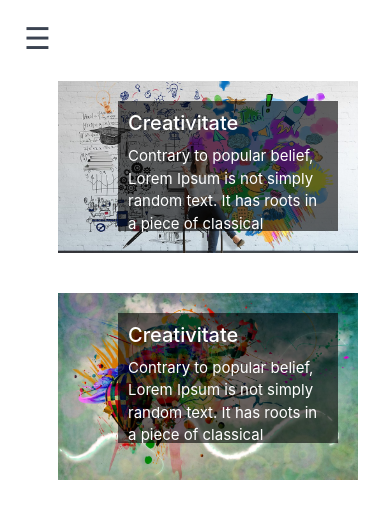
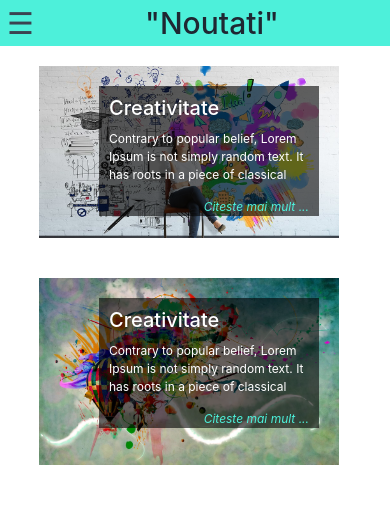
Before and after one commit to creatina98/blog, a PHP site: page / in a window 390 px wide. Shown: the top 519 px of the page. Run offline with PHP 8.4, Linux system fonts and the light colour scheme.

Commit message:
Some good changes .. finalyyy XDDD(by me)((mihaita))

```diff
--- a/css/style.css
+++ b/css/style.css
@@ -69,7 +69,8 @@ body {
 }
 @media screen and (max-width: 961px) {
   #main{
-    padding: 16px;
+    left: 0;
+    margin-left: 0px;
   }
 }
 
@@ -113,19 +114,28 @@ padding: 15px;
   margin-left: 250px;
   padding: 15px;
 }
+
 .articolContinut h1{
   color: white;
 }
 .articolContinut p{
   color: white;
   font-size: 20px;
+  margin-bottom: 40px;
+
 }
-
+.articolContinut .more{
+  color :#4DF0DA;
+  font-style: italic;
+  float: right;
+}
 @media only screen and (min-width: 960px) {
     .sidenavbar{
         display: none;
     }
-
+    #breton{
+      display: none;
+    }
 }
 @media only screen and (max-width: 1300px) {
   .contentLogo{
@@ -140,6 +150,27 @@ padding: 15px;
   width: 200px;
   height: 200px;
   border-radius: 50%;
+}
+@media only screen and (min-width: 1650px) {
+
+  .col-3 ul{
+    font-size: 35px;
+  }
+  .articolContinut{
+    margin-left: 330px;
+  }
+  .contentLogo img{
+      width: 150px;
+      height: 150px;
+  }
+
+  .col-3 h1{
+    font-size: 70px;
+  }
+
+  .img{
+    width: 800px;
+  }
 }
 @media screen and (min-width: 1200px) and (max-width: 1400px) {
 .img {
@@ -168,6 +199,8 @@ font-size: 45px;
 .col-3 ul{
   font-size: 25px;
   }
+
+
 }
 
 @media only screen and (max-width: 1200px) {
@@ -177,6 +210,8 @@ font-size: 45px;
 
 }
 @media only screen and (max-width: 900px) {
+
+
   .img{
 
     width: 500px;
@@ -191,7 +226,9 @@ font-size: 45px;
     font-size: 25px;
   }
   .articolContinut p{
-    font-size: 18px;
+    font-size: 17px;
+    margin-bottom: 9px;
+
   }
 
 }
@@ -220,10 +257,12 @@ font-size: 45px;
     font-size: 20px;
   }
   .articolContinut p{
-    font-size: 15px;
+    font-size: 14px;
+    margin-bottom: 14px;
+
   }
   .col-8{
-    padding: 20px 50px;
+    padding: 20px 70px;
   }
 
 }
@@ -236,6 +275,9 @@ font-size: 45px;
    .articolContinut{
     width: 220px; height: 150px;
     margin-left: 100px;
+  }
+  .articolContinut p{
+    font-size: 12px;
   }
 }
 @media only screen and (max-width: 450px) {
@@ -250,28 +292,27 @@ font-size: 45px;
     padding: 10px;
   }
   .articolContinut p{
-    font-size: 15px;
+    font-size: 12px;
   }
 
 }
-@media only screen and (min-width: 1650px) {
+.breton{
+  padding-left: 7px;
+  display: flex;
+  width: 100%;
+  background-color:#4DF0DA;
+}
 
-  .col-3 ul{
-    font-size: 35px;
-  }
-  .articolContinut{
-    margin-left: 330px;
-  }
-  .contentLogo img{
-      width: 150px;
-      height: 150px;
+
+.breton h1 {
+  font-size: 30px;
+  margin: auto;
+  color:#1F2732 ;
+  margin-top: 5px;
+}
+@media only screen and (max-width: 400px) {
+  .col-8{
+    padding: 20px 55px;
   }
 
-  .col-3 h1{
-    font-size: 70px;
-  }
-
-  .img{
-    width: 800px;
-  }
 }
--- a/dist/spectre.css
+++ b/dist/spectre.css
@@ -295,7 +295,7 @@ body {
 }
 
 a {
-  color: #5755d9;
+  color: #4DF0DA;
   outline: none;
   text-decoration: none;
 }
@@ -308,7 +308,7 @@ a:focus,
 a:hover,
 a:active,
 a.active {
-  color: #302ecd;
+  color: #4DF0DA;
   text-decoration: underline;
 }
 
--- a/index.html
+++ b/index.html
@@ -31,13 +31,17 @@
             </ul>
         </div>
         <div class="columns col-9 col-lg-12" id="main">
-            <span id="iconita" style="font-size:30px; cursor:pointer" onclick="openNav()">&#9776;</span>
+                <div class="breton"  id="breton">
+                    <span id="iconita" style="font-size:30px; cursor:pointer; margin-top: 1px;" onclick="openNav()">&#9776;</span>
+                    <h1>"Noutati"</h1>
+                </div>
             <div class="columns col-12">
                 <div class="columns col-8 col-lg-12">
                     <img class="img" src="./img/creativity.jpg">
                     <div class="articolContinut p-absolute">
                         <h1>Creativitate</h1>
                         <p>Contrary to popular belief, Lorem Ipsum is not simply random text. It has roots in a piece of classical</p>
+                        <p class="more"><a href="#">Citeste mai mult ...</a></p>
                     </div>
                 </div>
                 <div id="cercAutor" class="columns col-4" style="padding: 50px;">
@@ -50,6 +54,7 @@
                     <div class="articolContinut p-absolute">
                         <h1>Creativitate</h1>
                         <p>Contrary to popular belief, Lorem Ipsum is not simply random text. It has roots in a piece of classical</p>
+                        <p class="more"><a href="#">Citeste mai mult ...</a></p>
                     </div>
                 </div>
                 <div id="cercAutor"  class="columns col-4" style="padding: 50px;">
@@ -61,19 +66,6 @@
 
     </div>
 
-    <script>
-    function openNav() {
-    document.getElementById("mySidenav").style.width = "250px";
-    document.getElementById("main").style.marginLeft = "250px";
-    document.body.style.backgroundColor = "rgba(0,0,0,0.4)";
-    }
-
-    function closeNav() {
-    document.getElementById("mySidenav").style.width = "0";
-    document.getElementById("main").style.marginLeft= "0";
-    document.body.style.backgroundColor = "white";
-    }
-    </script>
-
+<script src="./js/sidebar.js"></script>
 </body>
 </html>
--- /dev/null
+++ b/js/sidebar.js
@@ -0,0 +1,11 @@
+function openNav() {
+    document.getElementById("mySidenav").style.width = "250px";
+    document.getElementById("main").style.marginLeft = "250px";
+    document.body.style.backgroundColor = "rgba(0,0,0,0.4)";
+    }
+
+    function closeNav() {
+    document.getElementById("mySidenav").style.width = "0";
+    document.getElementById("main").style.marginLeft= "0";
+    document.body.style.backgroundColor = "white";
+    }
```
